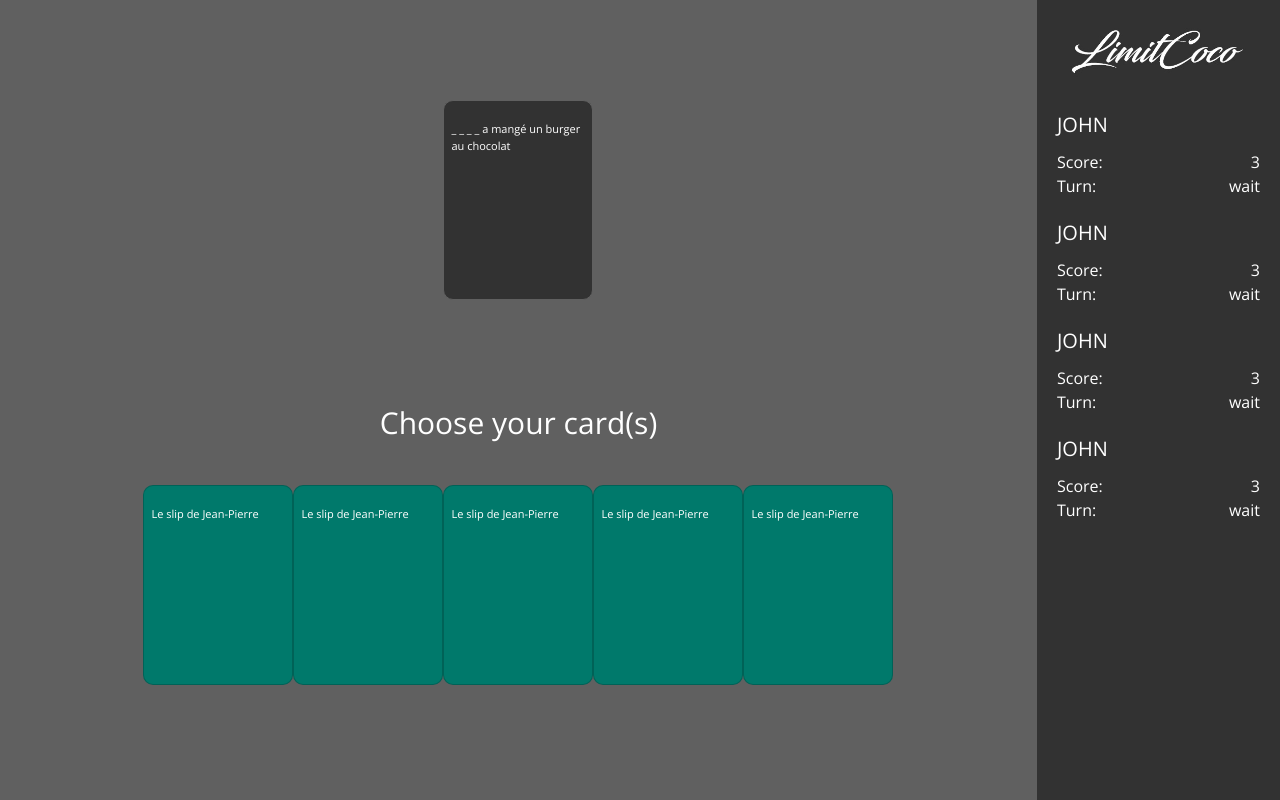
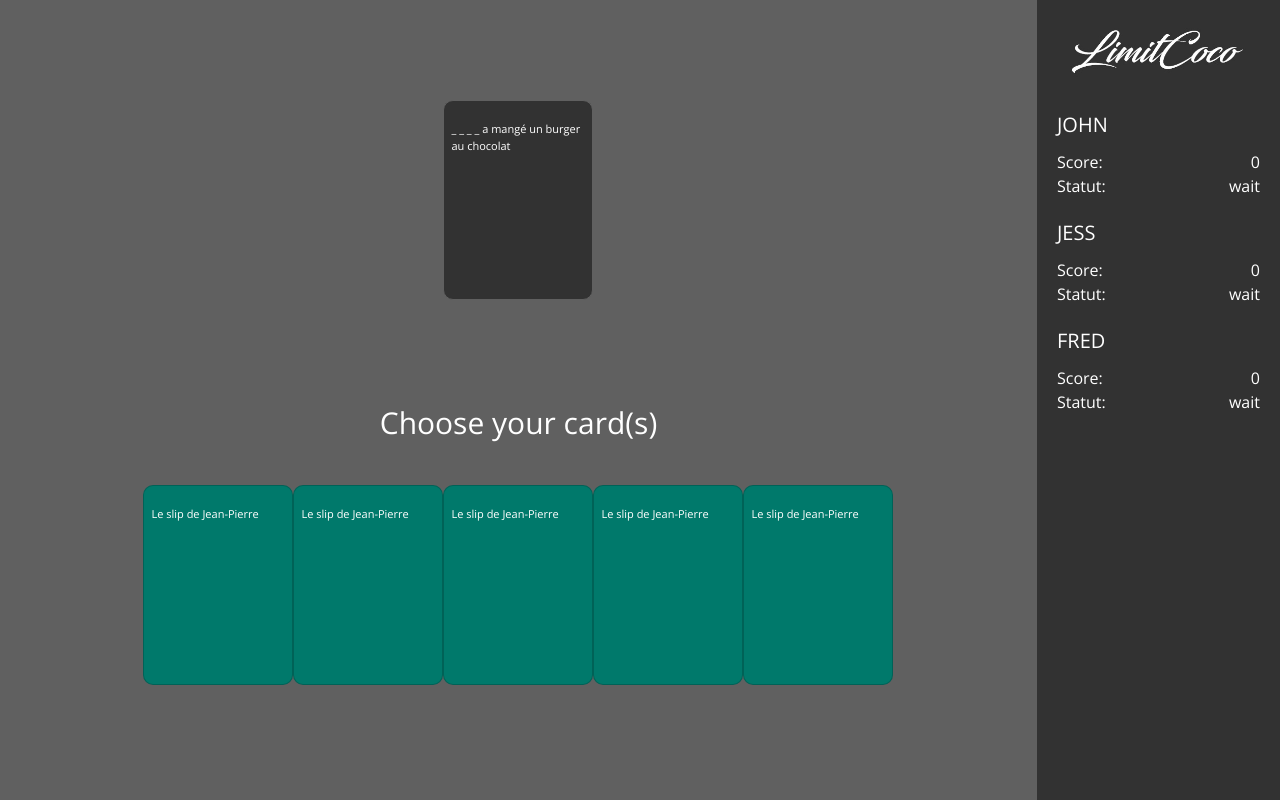
Before and after one commit to adrienvidal/limitcoco-react, a React (Create React App) app in the folder client/: page / in a window 1280 px wide. Built offline with nearby package versions, Linux system fonts and the light colour scheme.

Commit message:
add game context

```diff
--- a/client/package.json
+++ b/client/package.json
@@ -9,7 +9,9 @@
     "node-sass": "^4.14.1",
     "react": "^17.0.1",
     "react-dom": "^17.0.1",
+    "react-router-dom": "^5.2.0",
     "react-scripts": "4.0.0",
+    "uuid": "^8.3.1",
     "web-vitals": "^0.2.4"
   },
   "scripts": {
--- /dev/null
+++ b/client/src/App.jsx
@@ -0,0 +1,16 @@
+import Game from './components/pages/Game'
+
+// context
+import GameState from './context/game/GameState'
+
+function App() {
+  return (
+    <GameState>
+      <main>
+        <Game />
+      </main>
+    </GameState>
+  )
+}
+
+export default App
--- a/client/src/components/App.jsx
+++ /dev/null
@@ -1,11 +0,0 @@
-import Game from './pages/Game'
-
-function App() {
-  return (
-    <main>
-      <Game />
-    </main>
-  )
-}
-
-export default App
--- a/client/src/components/sections/Sidebar/index.jsx
+++ b/client/src/components/sections/Sidebar/index.jsx
@@ -1,8 +1,13 @@
-import React from 'react'
+import React, { useContext } from 'react'
 import style from './index.module.scss'
 import logo from '../../../assets/images/logo.jpg'
 
+import GameContext from '../../../context/game/gameContext'
+
 const Sidebar = () => {
+  const gameContext = useContext(GameContext)
+  const { players } = gameContext
+
   return (
     <div className={style.main}>
       <div className={style['logo']}>
@@ -11,53 +16,22 @@ const Sidebar = () => {
 
       <div className={style.players}>
         {/* player */}
-        <div className={style.player}>
+        {players &&
+          players.map((player) => {
+            return (
+              <div key={player.id} className={style.player}>
                 <ul>
-            <li className={style.name}>John</li>
+                  <li className={style.name}>{player.name}</li>
                   <li>
-              Score: <span>3</span>
+                    Score: <span>{player.score}</span>
                   </li>
                   <li>
-              Turn: <span>wait</span>
+                    Statut: <span>{player.statut}</span>
                   </li>
                 </ul>
               </div>
-        {/* player */}
-        <div className={style.player}>
-          <ul>
-            <li className={style.name}>John</li>
-            <li>
-              Score: <span>3</span>
-            </li>
-            <li>
-              Turn: <span>wait</span>
-            </li>
-          </ul>
-        </div>
-        {/* player */}
-        <div className={style.player}>
-          <ul>
-            <li className={style.name}>John</li>
-            <li>
-              Score: <span>3</span>
-            </li>
-            <li>
-              Turn: <span>wait</span>
-            </li>
-          </ul>
-        </div>
-        {/* player */}
-        <div className={style.player}>
-          <ul>
-            <li className={style.name}>John</li>
-            <li>
-              Score: <span>3</span>
-            </li>
-            <li>
-              Turn: <span>wait</span>
-            </li>
-          </ul>
-        </div>
+            )
+          })}
       </div>
     </div>
   )
--- /dev/null
+++ b/client/src/context/game/GameState.js
@@ -0,0 +1,45 @@
+import React, { useReducer } from 'react'
+import GameContext from './gameContext'
+import gameReducer from './gameReducer'
+import { GET_PLAYERS } from '../types'
+
+const GameState = (props) => {
+  const initialState = {
+    players: [
+      {
+        id: 1,
+        name: 'John',
+        score: 0,
+        statut: 'wait',
+      },
+      {
+        id: 2,
+        name: 'Jess',
+        score: 0,
+        statut: 'wait',
+      },
+      {
+        id: 3,
+        name: 'Fred',
+        score: 0,
+        statut: 'wait',
+      },
+    ],
+  }
+
+  const [state, dispatch] = useReducer(gameReducer, initialState)
+
+  // Get players
+
+  return (
+    <GameContext.Provider
+      value={{
+        players: state.players,
+      }}
+    >
+      {props.children}
+    </GameContext.Provider>
+  )
+}
+
+export default GameState
--- /dev/null
+++ b/client/src/context/game/gameContext.js
@@ -0,0 +1,5 @@
+import { createContext } from 'react'
+
+const gameContext = createContext()
+
+export default gameContext
--- /dev/null
+++ b/client/src/context/types.js
@@ -0,0 +1,2 @@
+// game
+export const GET_PLAYERS = 'GET_PLAYERS'
```
Also changed, not shown: client/src/index.jsx (+4 -4 lines), client/src/context/game/gameReducer.js (added), 1 other file (tests, documents, lock files or other folders). Lines whose indentation alone changed are shown as unchanged.
